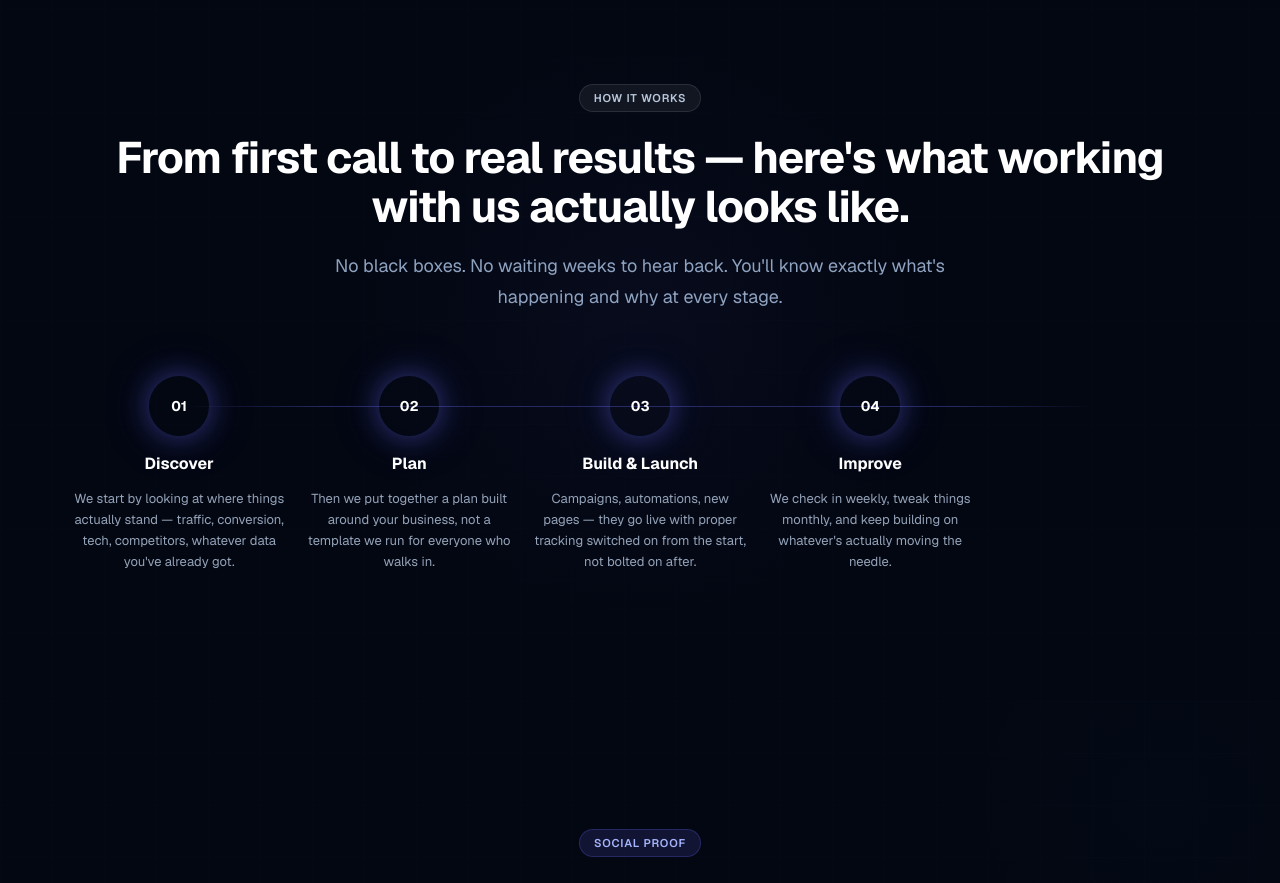
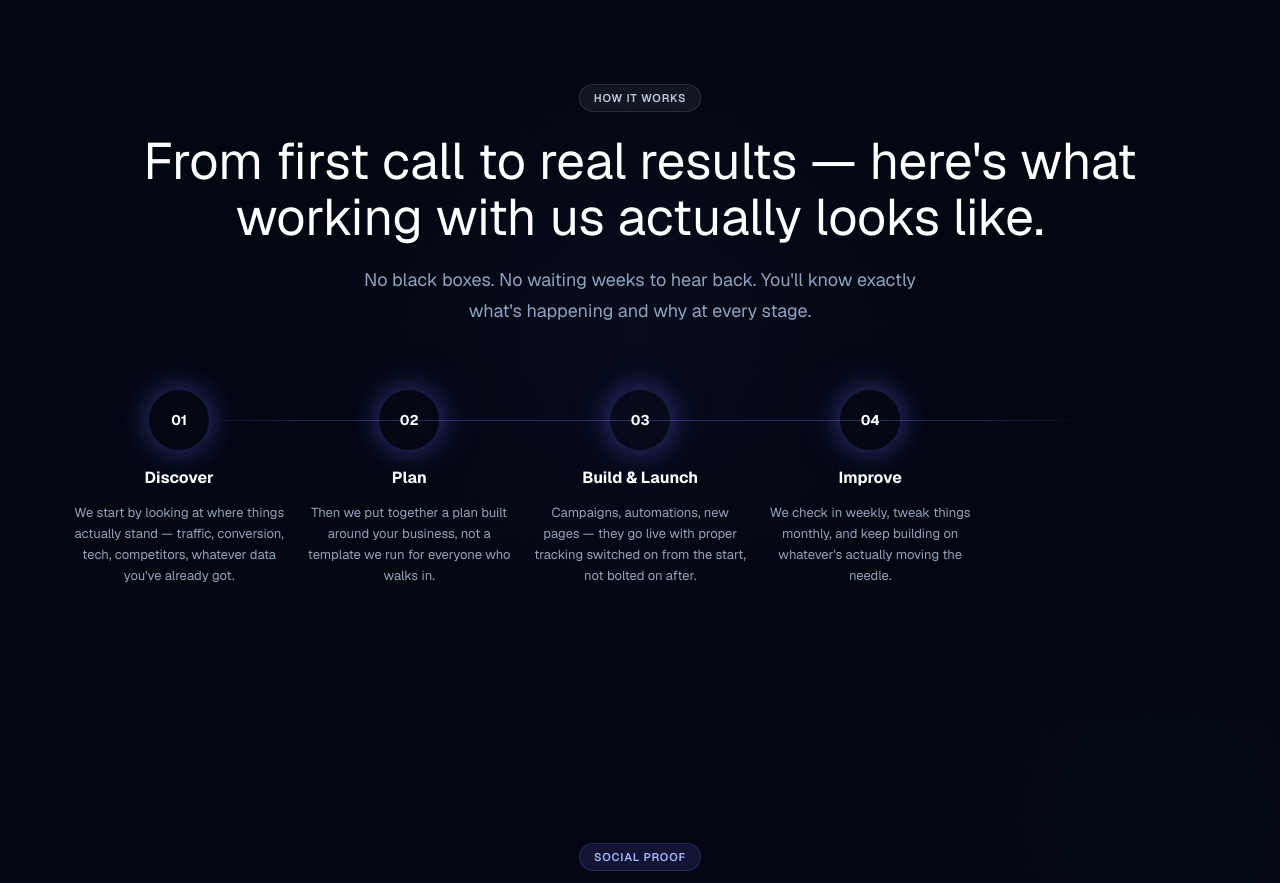
Before and after one commit to issei007-ai/unexusai, a Next.js app: page / in a window 1280 px wide. Shown: the part 5500-6383 px from the top of the page. Built offline with nearby package versions, Linux system fonts and the light colour scheme.

Commit message:
Refine How It Works section layout

```diff
--- a/src/components/sections/ProcessSteps.tsx
+++ b/src/components/sections/ProcessSteps.tsx
@@ -17,13 +17,19 @@ export default function ProcessSteps() {
           </ScrollReveal>
 
           <ScrollReveal delay={0.1}>
-            <h2 className="text-h2 md:text-5xl text-4xl text-white mb-5">
+            <h2
+                  className="text-white mb-5"
+                  style={{
+                    fontSize: "clamp(2.2rem,4vw,3.8rem)",
+                    lineHeight: 1.1,
+                  }}
+                >
               From first call to real results — here's what working with us actually looks like.
             </h2>
           </ScrollReveal>
 
           <ScrollReveal delay={0.2}>
-            <p className="text-lead max-w-2xl mx-auto" style={{ color: "var(--color-brand-300)" }}>
+            <p className="text-lead max-w-xl mx-auto" style={{ color: "var(--color-brand-300)" }}>
               No black boxes. No waiting weeks to hear back. You'll know exactly what's happening and why at every stage.
             </p>
           </ScrollReveal>
```
